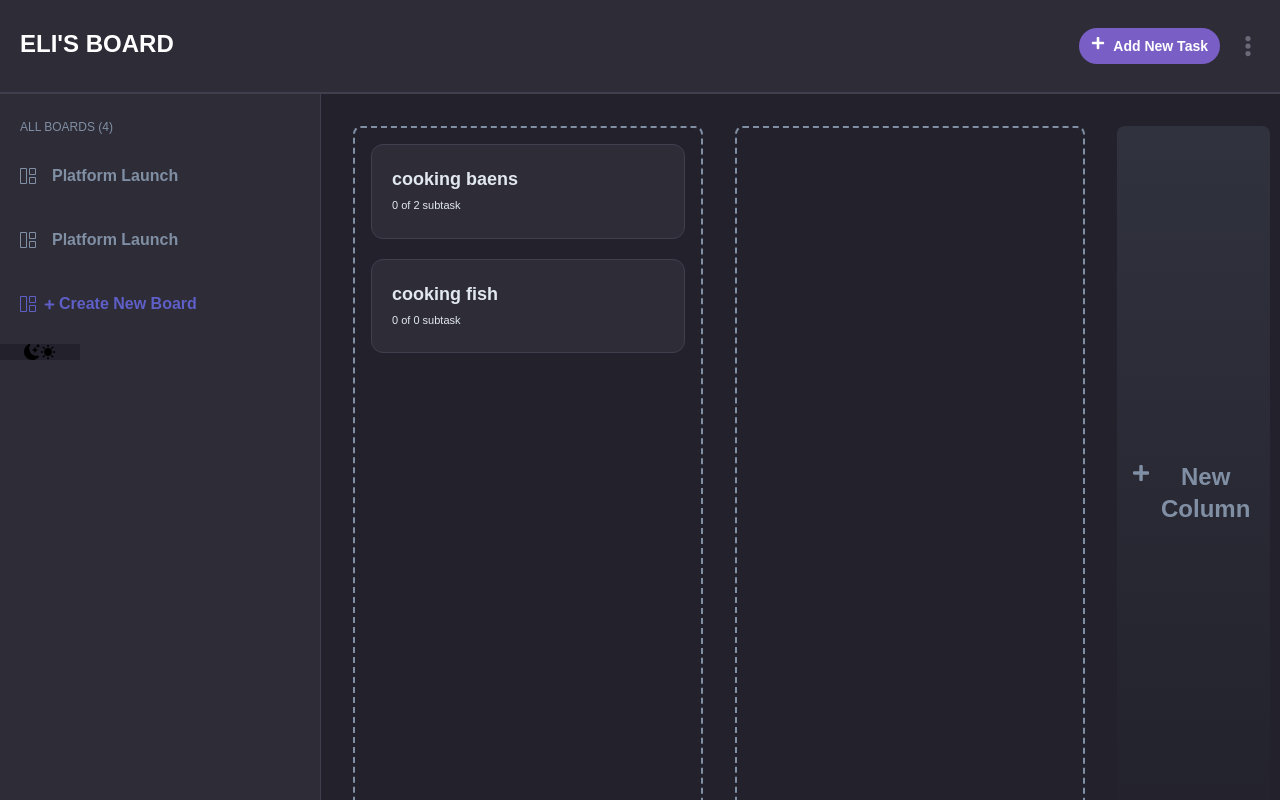
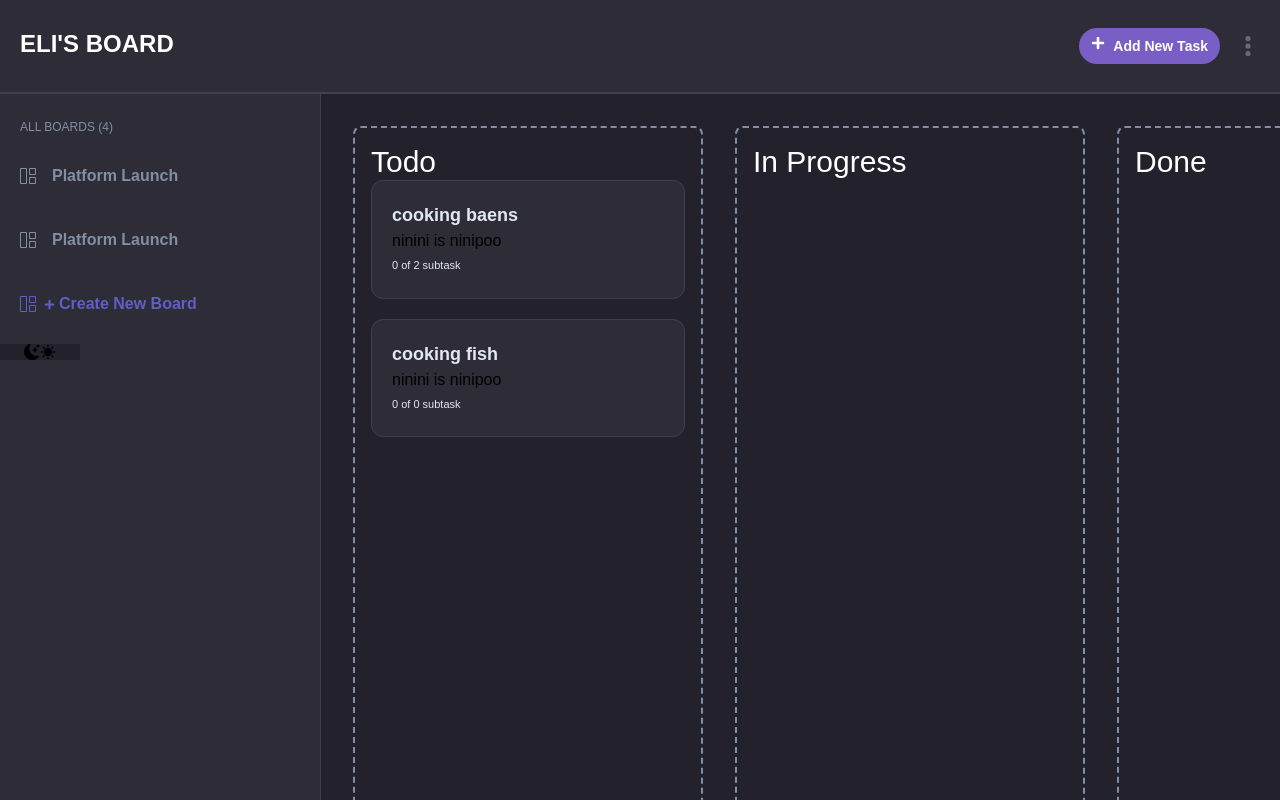
Before and after one commit to miyemicodes/my-kanban-board, a React (Vite) app: page / in a window 1280 px wide. Built offline with nearby package versions, Linux system fonts and the light colour scheme.

Commit message:
first commit

```diff
--- a/src/components/Board.jsx
+++ b/src/components/Board.jsx
@@ -6,21 +6,32 @@ import { useStoreContext } from '../context/Store-context';
 
 function Board() {
   const [showColumnPopup, setColumnPopup] = useState(false);
+  // const [editColuData,] = useState()
   const [store] = useStoreContext();
 
   const onClick = () => setColumnPopup(true);
   const handleToggle = () => setColumnPopup(false);
 
+  function colData(columnData,task){
+     console.log(columnData.id,task);
+  }
+
   return (
     <>
+
       <section className='bg-[#22212c] h-auto min-h-[250px] w-3/4 flex flex-row flex-shrink-0 gap-8 overflow-x-auto p-8'>
-        {store.map((storeData, index) => (
+        {store.map((columnData, index) => (
           <div
             key={index}
             className=' p-4 w-[350px] rounded-lg border-dashed border-2 flex-shrink-0 border-[#808fa4]'
           >
-            {storeData.tasks.map((tasks) => (
-              <TaskCard key={tasks.id} taskData={tasks} />
+          <p className="text-white text-3xl">{columnData.label}</p>
+
+            {columnData.tasks.map((task) => (
+              <div key={task.id}  onClick = {()=> colData(columnData.id,task)}>
+                 <TaskCard key={task.id} taskData={task} />
+              </div>
+
             ))}
           </div>
         ))}
@@ -35,6 +46,7 @@ function Board() {
             <p> New Column</p>
           </button>
         </div>
+
       </section>
 
       {showColumnPopup ? (
--- a/src/components/Taskcard.jsx
+++ b/src/components/Taskcard.jsx
@@ -7,6 +7,9 @@ function TaskCard({taskData}) {
         <h2 className="text-lg font-semibold text-slate-200">
           {taskData.title}
         </h2>
+        <p>
+          {taskData.description}
+        </p>
 
         <p className="text-[11px] font-medium text-slate-200 py-1">
           0 of {taskData.subTasks.length} subtask
--- a/src/context/Datastructure.js
+++ b/src/context/Datastructure.js
@@ -55,4 +55,9 @@ export const DefaultData = [
     label: "In Progress",
     tasks: [],
   },
+  {
+    id: "done",
+    label: "Done",
+    tasks: [],
+  },
 ];
```
Also changed, not shown: 2 other files (tests, documents, lock files or other folders).
